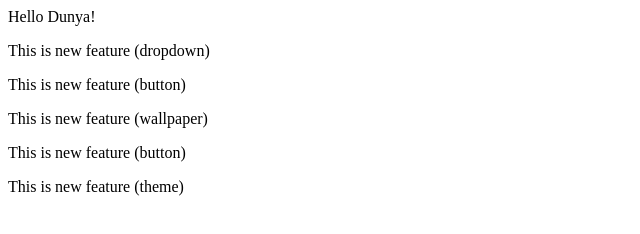
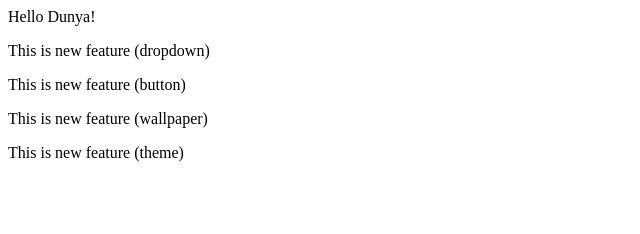
Before and after one commit to owais63/localforce-demo, a plain HTML site: page index.html in a window 1280 px wide. Shown: the whole page, without its empty margins (0-640 px from the left). Drawn offline with Linux system fonts and the light colour scheme.

Commit message:
removed extra button

```diff
--- a/index.html
+++ b/index.html
@@ -2,5 +2,4 @@
 <P> This is new feature (dropdown)</P>
 <P> This is new feature (button)</P>
 <p> This is new feature (wallpaper)</p>
-<P> This is new feature (button) </P>
 <p> This is new feature (theme)</p>
```
